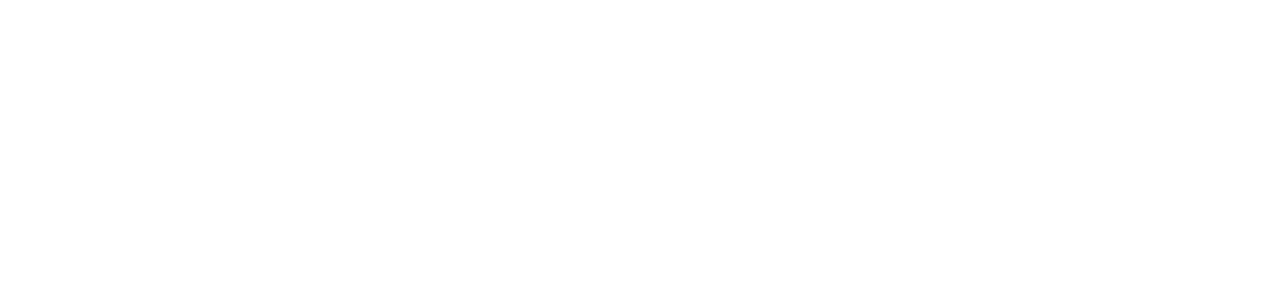
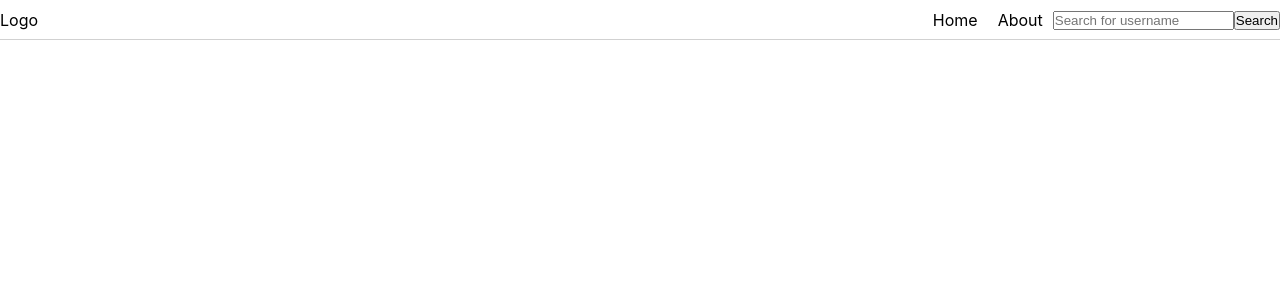
Before and after one commit to janisringli/unsplash-insights, a React (Vite) app: page / in a window 1280 px wide. Before the commit this address had no page. Shown: the top 300 px of the page. Built offline with nearby package versions, Linux system fonts and the light colour scheme; the HTML template or start-up script is replaced by a standard one.

Commit message:
add new route to homeview

```diff
--- a/src/App.jsx
+++ b/src/App.jsx
@@ -7,6 +7,7 @@
 import React, { createContext } from "react";
 import { Route, Routes } from 'react-router-dom'
 import SinglePhotoView from './views/SinglePhotoView/SinglePhotoView'
+import HomeView from './views/HomeView/HomeView'
 
 export const UserContext = createContext({username: "", setUsername: () => {}});
 export const PhotoContext = createContext({photoId: "", setPhotoId: () => {}});
@@ -25,6 +26,7 @@
         <Route path="/profile/:urlUsername"
         element={<ProfileView />}/>
         <Route path="/photo/:photoId" element={<SinglePhotoView />} Route />
+        <Route path='/' element={<HomeView />} Route />
       </Routes>
         {/* <SinglePhotoView></SinglePhotoView> */}
 
```
